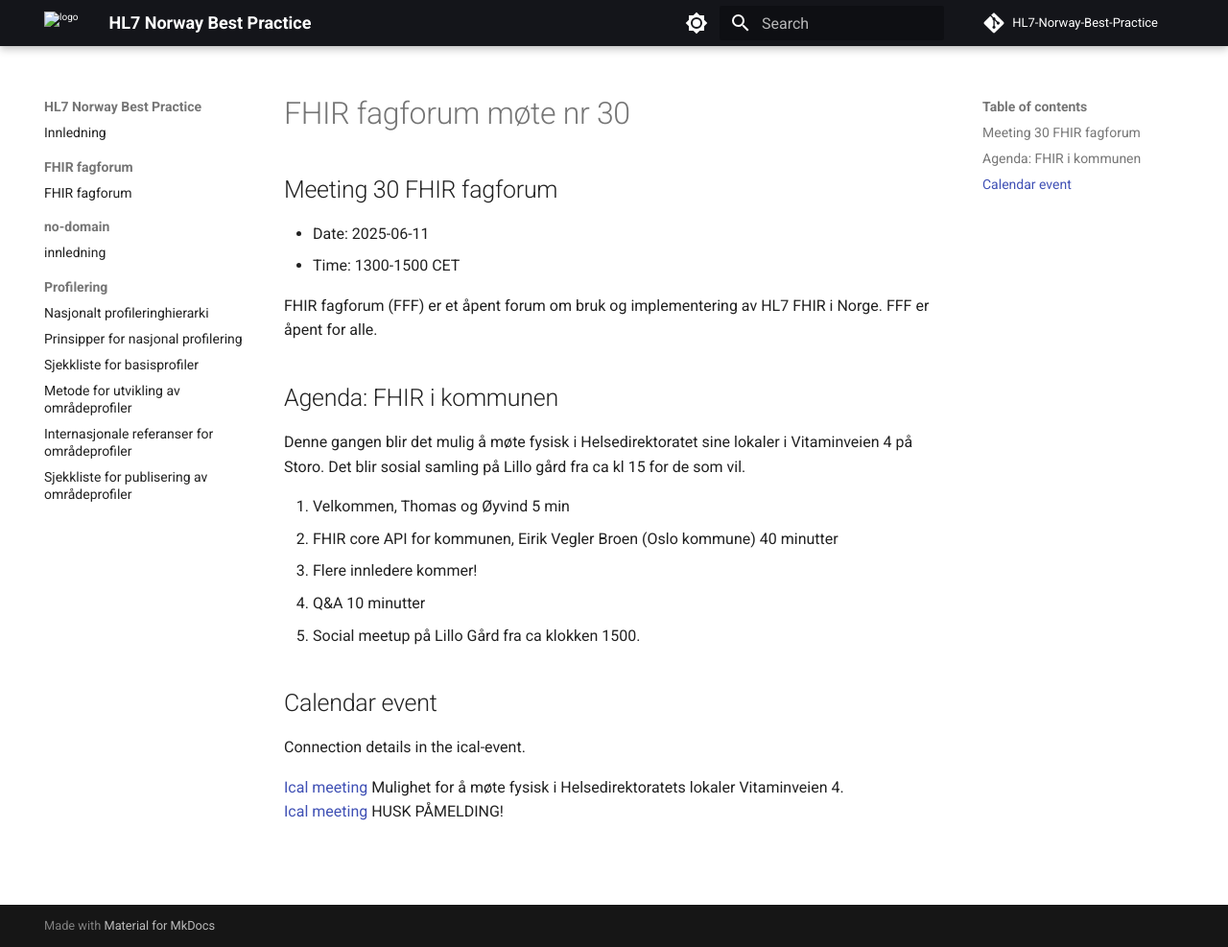
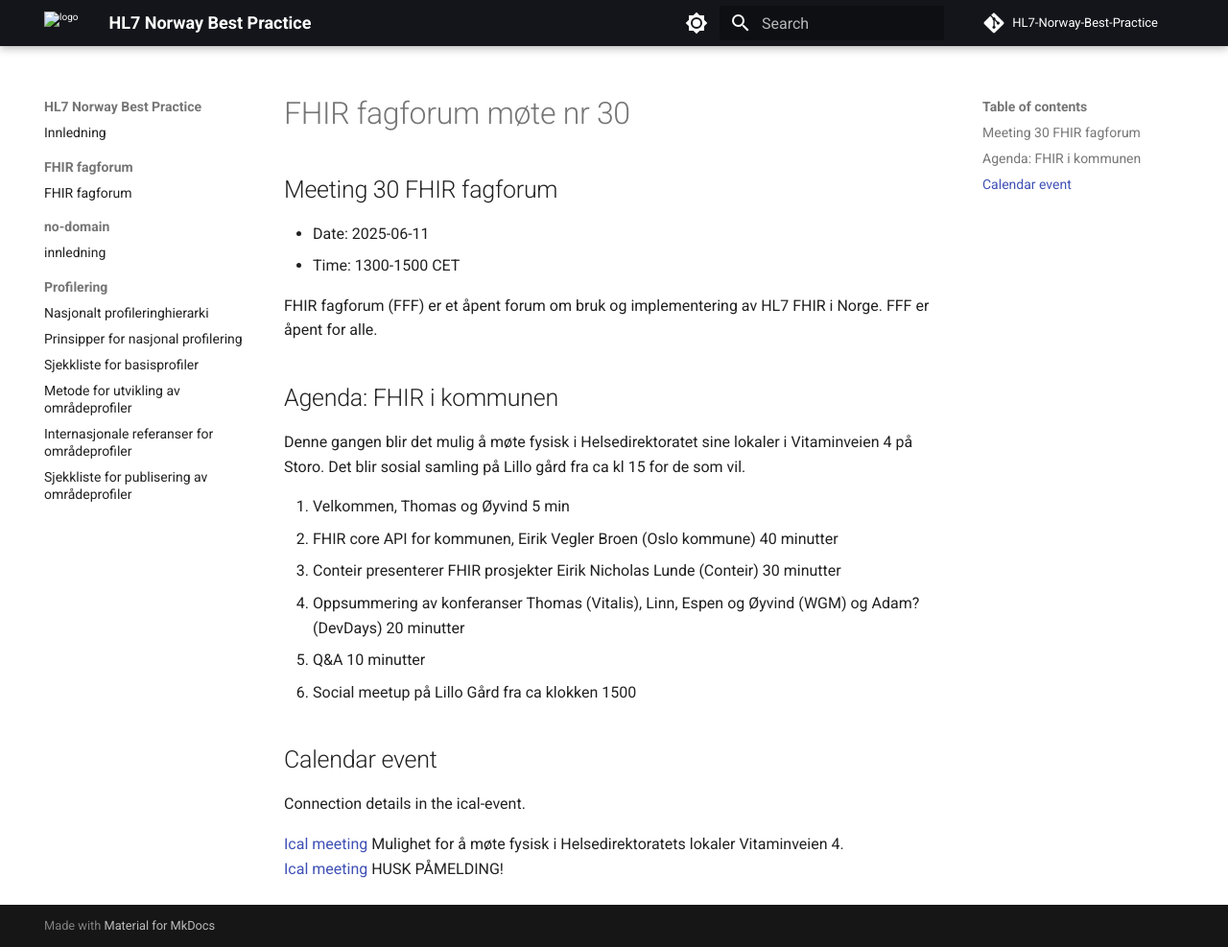
Before and after one commit to HL7Norway/best-practice, an MkDocs documentation site: the page built from docs/FHIR-faglig-forum/_agenda/2025-06-11-agenda.md, in a window 1280 px wide and 987 px high. Shown: the whole window at 96% size. Built offline with MkDocs 1.6.1 and Material for MkDocs 9.7.7, drawn with Linux system fonts in a browser that asks for light colours; comment, search, counter and statistics services are not loaded.

Commit message:
agenda FFF30

```diff
--- a/docs/FHIR-faglig-forum/_agenda/2025-06-11-agenda.md
+++ b/docs/FHIR-faglig-forum/_agenda/2025-06-11-agenda.md
@@ -19,9 +19,10 @@ Denne gangen blir det mulig å møte fysisk i Helsedirektoratet sine lokaler i V
 
 1. Velkommen, Thomas og Øyvind 5 min
 2. FHIR core API for kommunen, Eirik Vegler Broen (Oslo kommune) 40 minutter
-3. Flere innledere kommer!
-4. Q&A 10 minutter
-5. Social meetup på Lillo Gård fra ca klokken 1500.
+3. Conteir presenterer FHIR prosjekter Eirik Nicholas Lunde (Conteir) 30 minutter
+4. Oppsummering av konferanser Thomas (Vitalis), Linn, Espen og Øyvind (WGM) og Adam? (DevDays) 20 minutter
+5. Q&A 10 minutter
+6. Social meetup på Lillo Gård fra ca klokken 1500
 
 ## Calendar event
 
```
